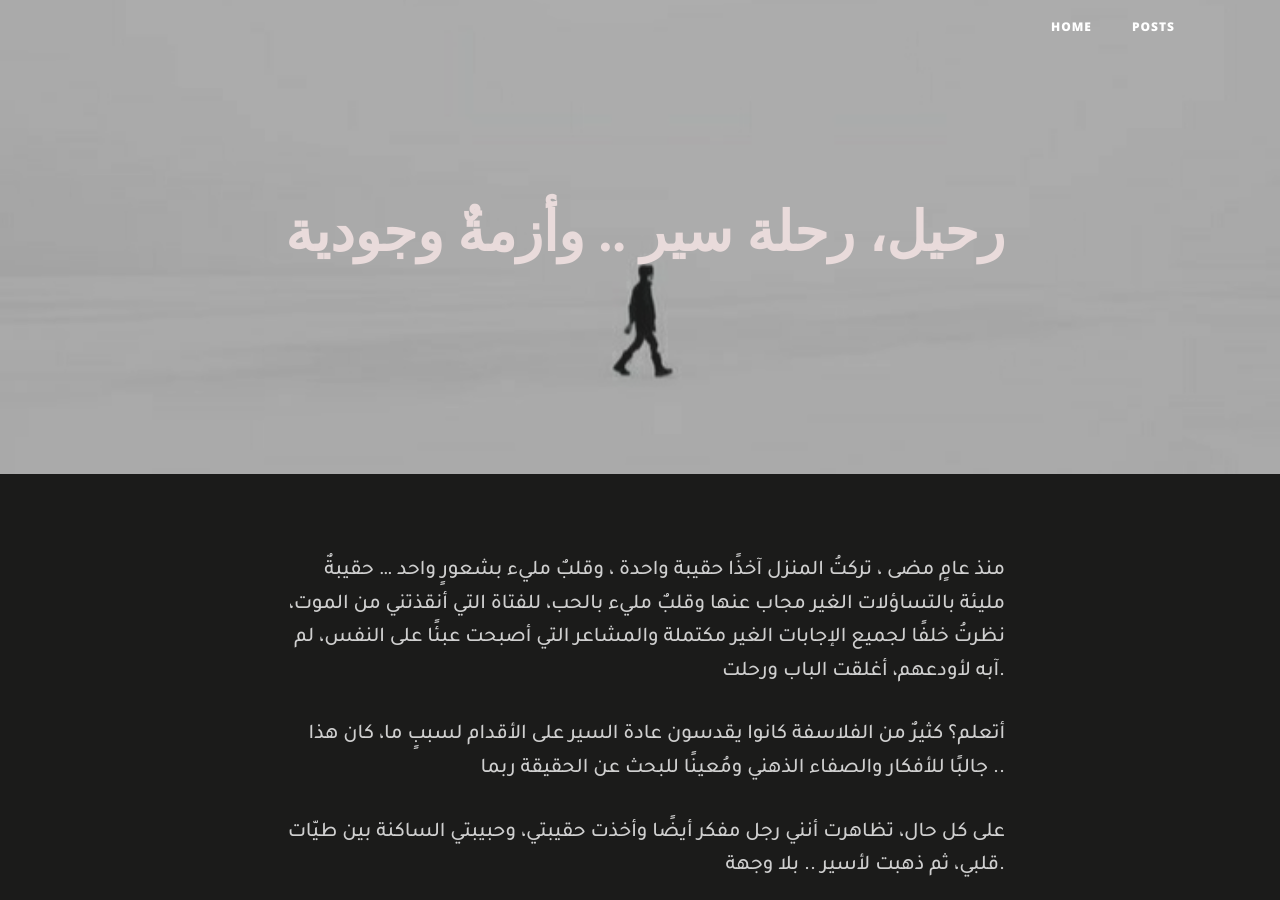
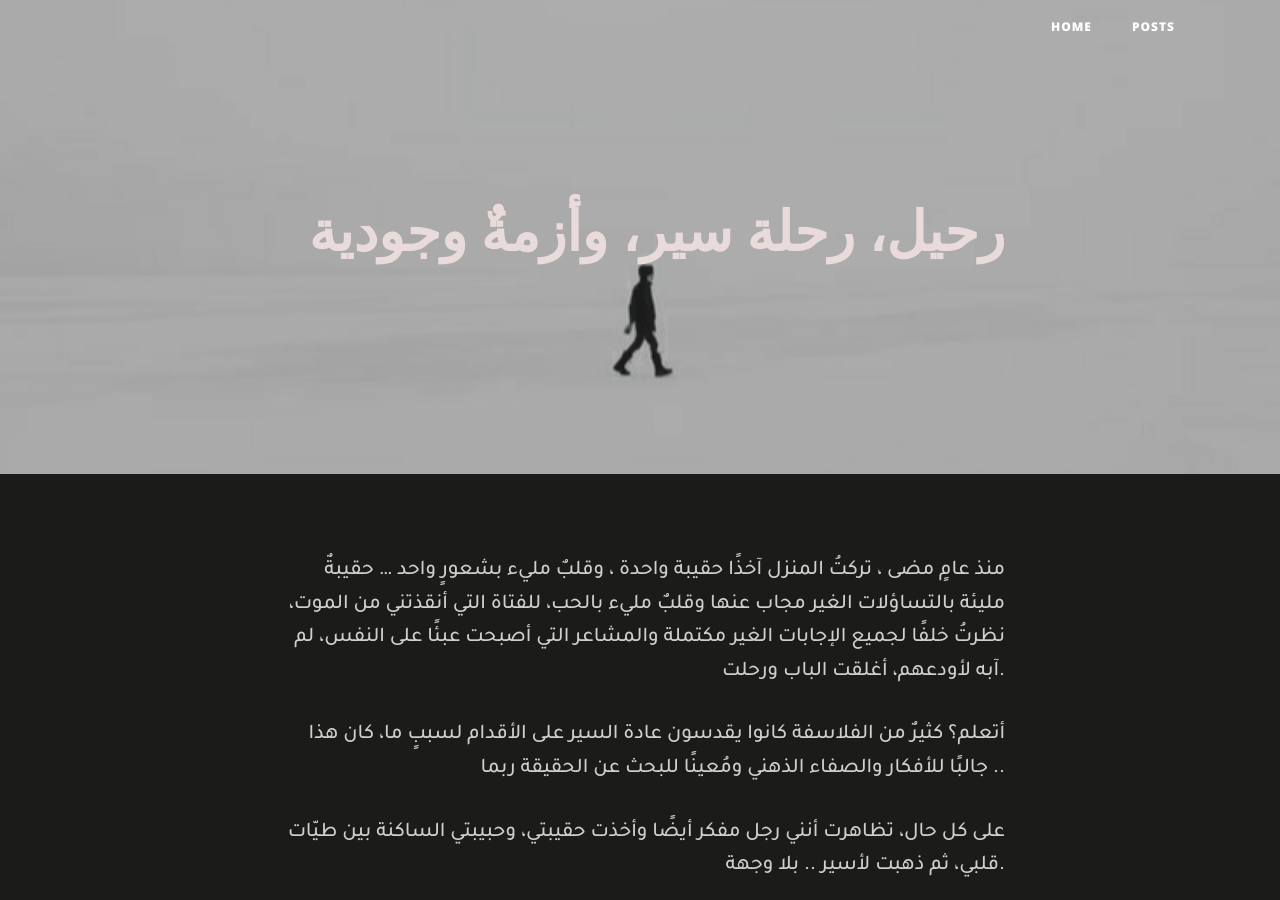
Before and after one commit to yahya-wael/personal-blog, a Jekyll site: the page built from _posts/2022-05-16-رحيل-رحلة-سير-وأزمةٌ-وجودية.md, in a window 1280 px wide and 900 px high. Built offline with Jekyll 4.4.1, drawn with Linux system fonts in a browser that asks for light colours; some web fonts are replaced.

```diff
--- a/_posts/2022-05-16-رحيل-رحلة-سير-وأزمةٌ-وجودية.md
+++ b/_posts/2022-05-16-رحيل-رحلة-سير-وأزمةٌ-وجودية.md
@@ -1,6 +1,6 @@
 ---
 layout: post
-title: رحيل، رحلة سير .. وأزمةٌ وجودية
+title: رحيل، رحلة سير، وأزمةٌ وجودية
 language: arabic
 date: 2022-05-16T22:30:00.000+03:00
 background: "/uploads/img_20220517_173151.jpg"
```
